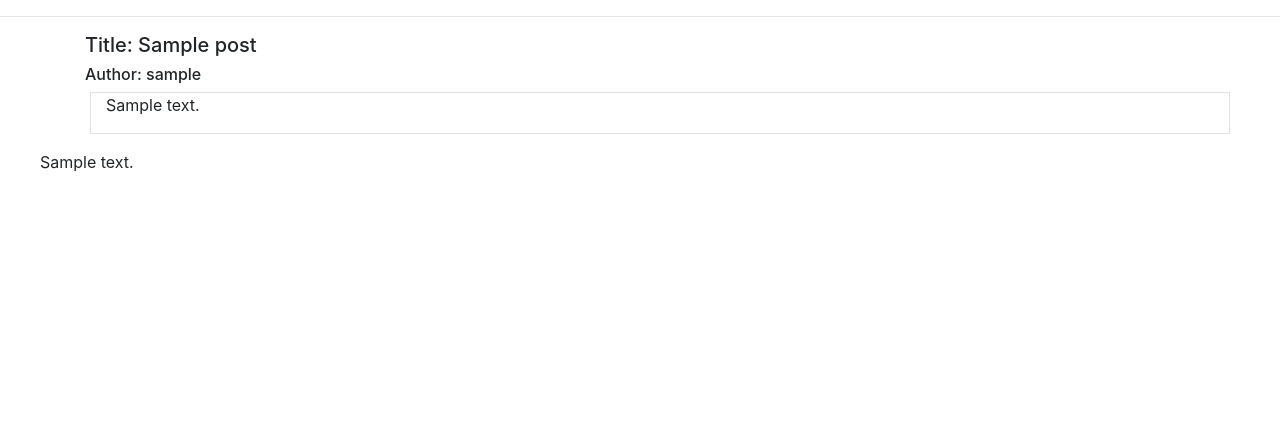
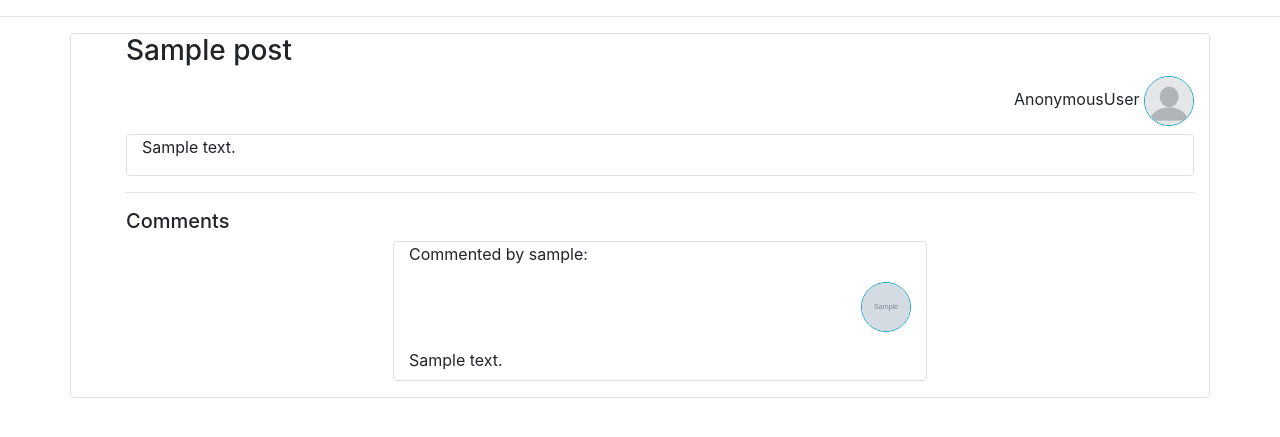
Before and after one commit to Luka0786/PythonExamPostIt, a Django app: template PostIt/postitapp/templates/post.html in a window 1280 px wide. Shown: the part 76-513 px from the top of the page. Run offline with Django 3.2, Linux system fonts and the light colour scheme; the template is opened without the code that fills it: most values are stand-ins (such as "Sample title", 1, 10 or a date in 2020); grey boxes marked "Sample" are stand-in pictures; some libraries are stand-ins or nearby versions.

Commit message:
Vi Supporter Gifs

```diff
--- a/PostIt/PostItApp/templates/base.html
+++ b/PostIt/PostItApp/templates/base.html
@@ -43,28 +43,7 @@
 
     </ul>
 
-    {% if user.userprofile.image %}
-        <ul class="navbar-nav text-right nav-flex-icons">
-          <li class="nav-item avatar">
-            <a class="nav-brand p-0">
-              <label>{{user}} </label>
-              <img class="border border-info" style="vertical-align: middle; width: 50px; height: 50px; border-radius: 50%;"
-              src="{{ user.userprofile.image.url }}" ></img>
-            </a>
-          </li>
-        </ul>
-    {% else %}
-    <ul class="navbar-nav text-right nav-flex-icons">
-          <li class="nav-item avatar">
-            <a class="nav-brand p-0">
-              <label>{{user}} </label>
-              <img class="border border-info" style="vertical-align: middle; width: 50px; height: 50px; border-radius: 50%;"
-              src="{% static '/images/Default.png' %}" ></img>
-            </a>
-          </li>
-        </ul>
-    {% endif %}
-
+    {% include 'picture_own.html' %}
   </div>
 </nav>
   <hr>
--- a/PostIt/PostItApp/views.py
+++ b/PostIt/PostItApp/views.py
@@ -23,9 +23,11 @@ def your_posts(request):
 
 def post(request, pk):
     post = get_object_or_404(PostModel, pk=pk)
+    comments = CommentModel.objects.all()
     if request.method == 'GET':
         context = {
-            'post': post
+            'post': post,
+            'comments': comments
         }
         return render(request, 'post.html', context)
 
--- /dev/null
+++ b/PostIt/postitapp/templates/picture_comment.html
@@ -0,0 +1,24 @@
+{% load static %}
+
+
+<div style="width: 50%" class="container border rounded mb-3">
+            <p>Commented by {{comment.user.username}}:
+                {% if comment.user.userprofile.image %}
+        <ul class="navbar-nav text-right nav-flex-icons">
+          <li class="nav-item avatar">
+            <a class="nav-brand p-0">
+              <img class="border border-info" style="vertical-align: middle; width: 50px; height: 50px; border-radius: 50%;"
+              src="{{ comment.user.userprofile.image.url }}" ></img>
+            </a>
+          </li>
+        </ul>
+    {% else %}
+    <ul class="navbar-nav text-right nav-flex-icons">
+          <li class="nav-item avatar">
+            <a class="nav-brand p-0">
+              <img class="border border-info" style="vertical-align: middle; width: 50px; height: 50px; border-radius: 50%;"
+              src="{% static '/images/Default.png' %}" ></img>
+            </a>
+          </li>
+        </ul>
+    {% endif %}
--- /dev/null
+++ b/PostIt/postitapp/templates/picture_own.html
@@ -0,0 +1,23 @@
+{% load static %}
+
+{% if user.userprofile.image %}
+        <ul class="navbar-nav text-right nav-flex-icons">
+          <li class="nav-item avatar">
+            <a class="nav-brand p-0">
+              <label>{{user}} </label>
+              <img class="border border-info" style="vertical-align: middle; width: 50px; height: 50px; border-radius: 50%;"
+              src="{{ user.userprofile.image.url }}" ></img>
+            </a>
+          </li>
+        </ul>
+    {% else %}
+    <ul class="navbar-nav text-right nav-flex-icons">
+          <li class="nav-item avatar">
+            <a class="nav-brand p-0">
+              <label>{{user}} </label>
+              <img class="border border-info" style="vertical-align: middle; width: 50px; height: 50px; border-radius: 50%;"
+              src="{% static '/images/Default.png' %}" ></img>
+            </a>
+          </li>
+        </ul>
+    {% endif %}
--- a/PostIt/postitapp/templates/post.html
+++ b/PostIt/postitapp/templates/post.html
@@ -1,14 +1,30 @@
 {% include 'base.html' %}
-<div class="container">
-    <h5>Title: {{ post.title }}</h5>
-    <h6>Author: {{ post.user.username }}</h6>
-</div>
+<div class="container border rounded">
+
+
 <ul>
 {% block body %}
-<div class="container border mb-3">
+
+<h3>{{ post.title }}</h3>
+<div class="mb-2">
+     {% include 'picture_own.html' %}
+</div>
+
+
+<div class="container rounded border mb-3">
     <p>{{ post.body }}</p>
 </div>
 
-{{post.comments.body}}
+<hr>
+<h5>Comments</h5>
+{% for comment in comments %}
+
+        {% include 'picture_comment.html' %}
+            </p>
+            <label>{{ comment.body }}</label>
+        </div>
+    </a>
+    {% endfor %}
 {% endblock %}
+
 </ul>
```
Also changed, not shown: PostIt/PostItApp/models.py (+4 -3 lines), PostIt/PostIt/media/profile_image/tenor.gif (added), PostIt/db.sqlite3, PostIt/postitapp/migrations/0002_auto_20190517_1731.py, PostIt/postitapp/migrations/0003_auto_20190517_1739.py (added), PostIt/postitapp/migrations/0004_auto_20190517_1741.py (added), PostIt/postitapp/migrations/0005_auto_20190517_1748.py (added).
